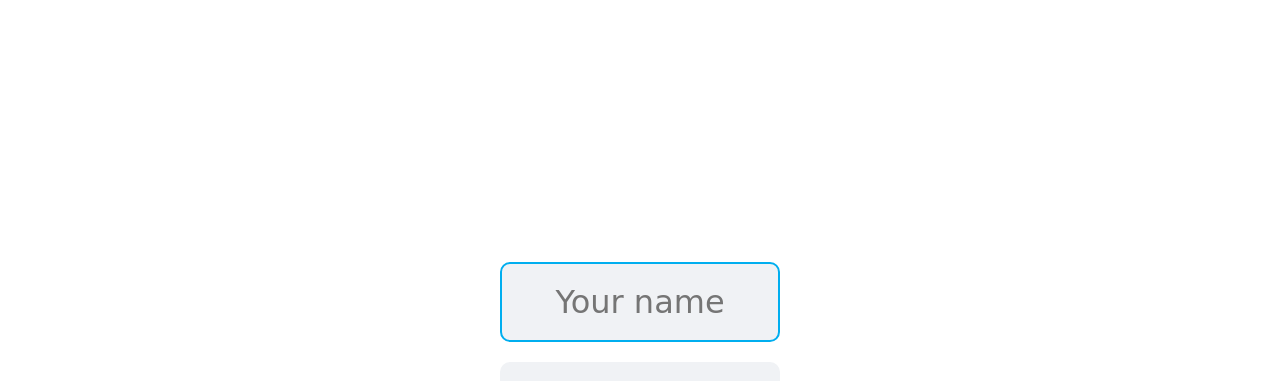
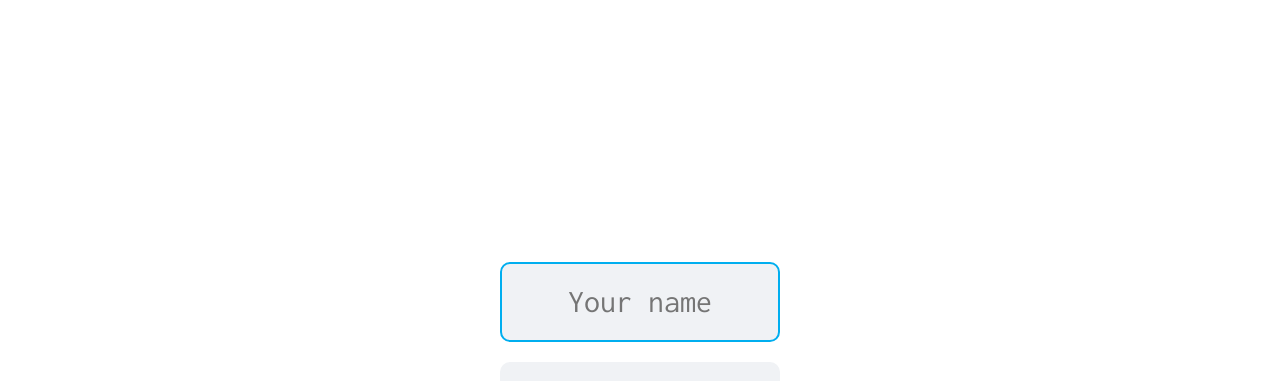
Before and after one commit to DerivedWharf15/Sudoku-Desktop, a plain HTML site: page index.html in a window 1280 px wide. Shown: the part 76-457 px from the top of the page. Drawn offline with nearby package versions, Linux system fonts and the light colour scheme.

Commit message:
Update app.css

```diff
--- a/app.css
+++ b/app.css
@@ -40,7 +40,8 @@
 }
 
 body {
-    font-family: "Potta One", cursive;
+    font-family: 'Bebas Neue', cursive;
+    font-family: 'Inconsolata', monospace;
     /* height: 100vh; */
     background-color: var(--bg-body);
     overflow-x: hidden;
@@ -48,7 +49,8 @@ body {
 }
 
 input {
-    font-family: "Potta One", cursive;
+    font-family: 'Bebas Neue', cursive;
+    font-family: 'Inconsolata', monospace;
     border: 2px solid var(--bg-main);
     color: var(--color-txt);
 }
```
